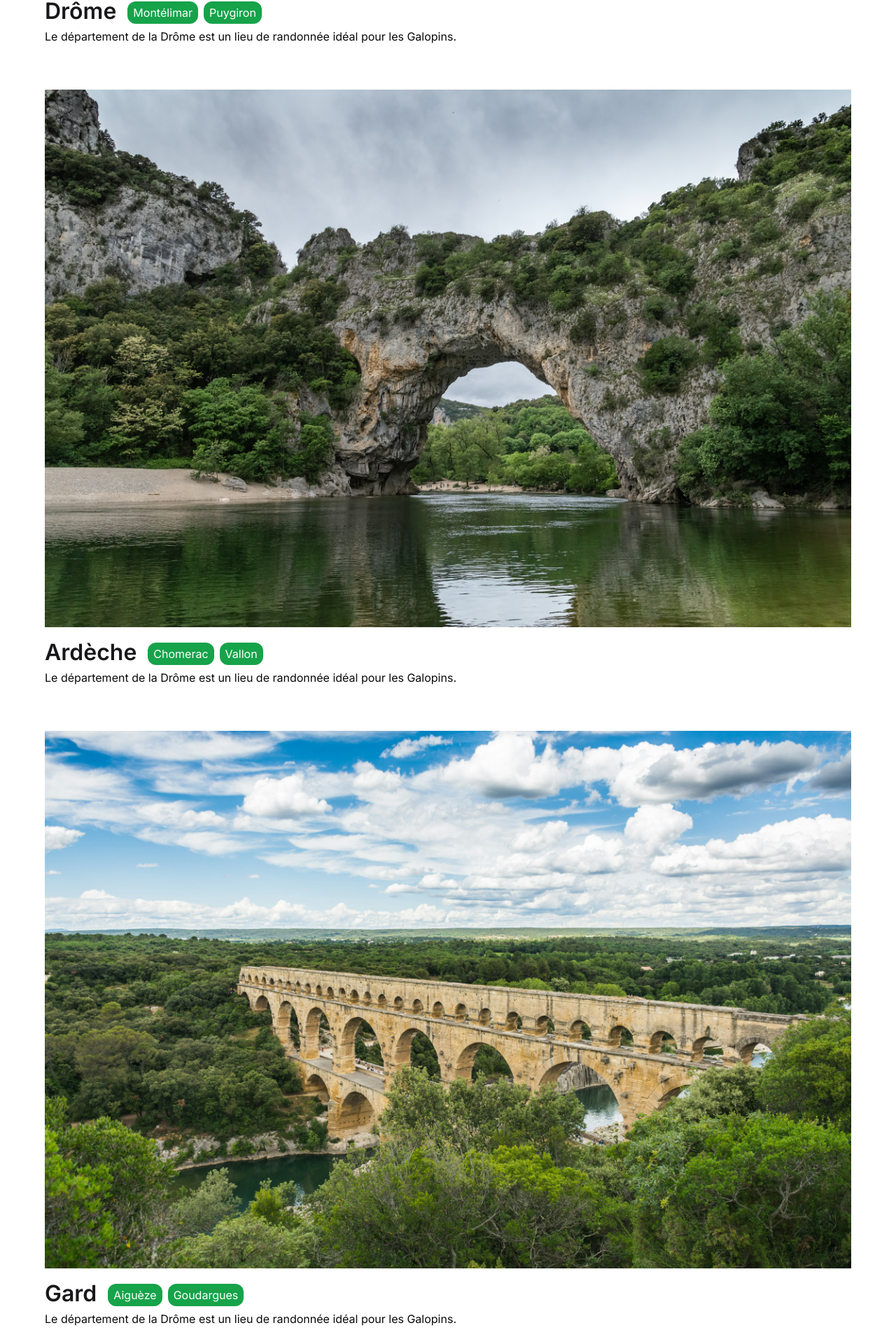
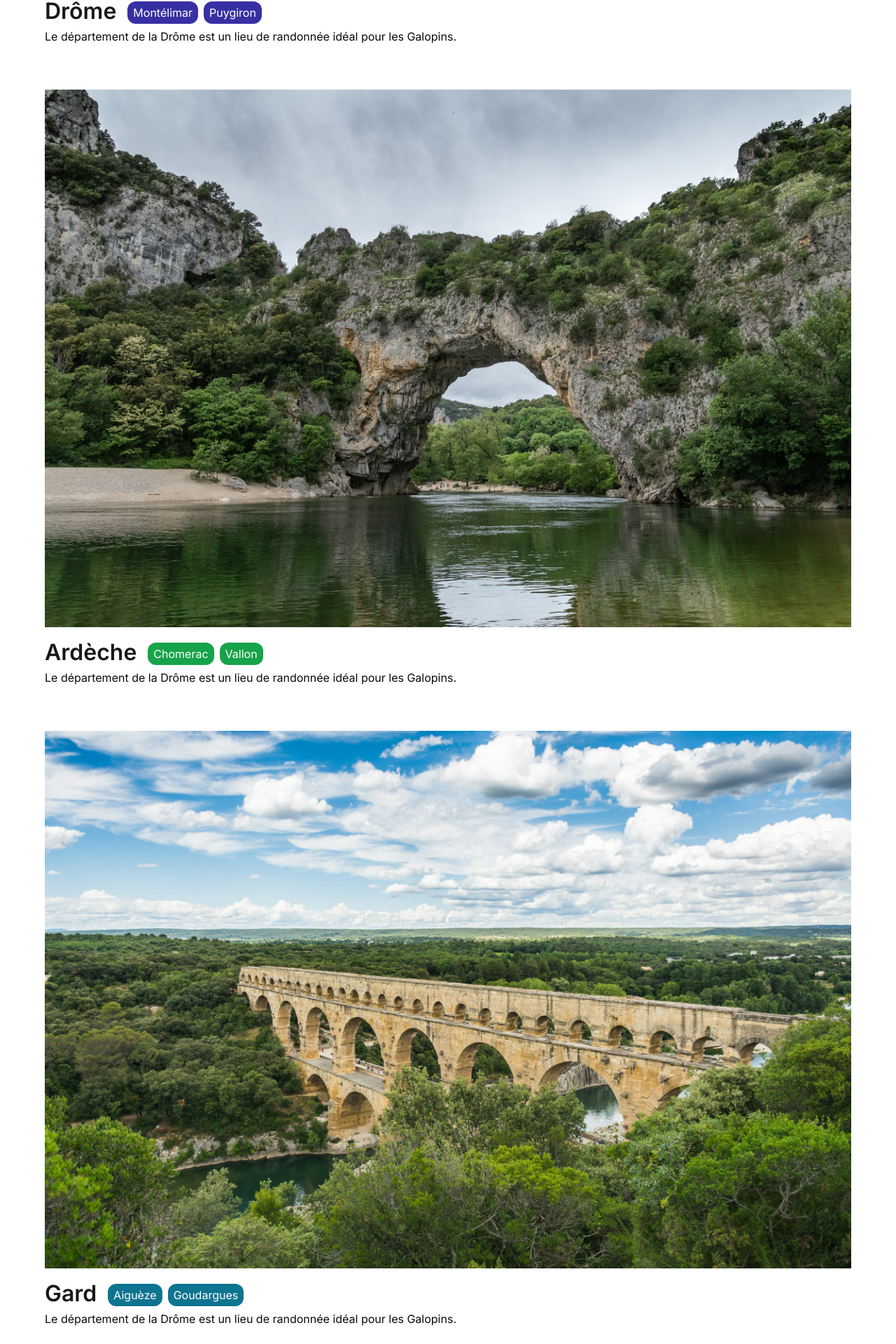
Before and after one commit to SebastienLaurentt/Galopins-Next-V2, a Next.js app: page / in a window 1280 px wide. Shown: the part 1619-3539 px from the top of the page at 70% size. Built offline with nearby package versions, Linux system fonts and the light colour scheme.

Commit message:
set value to tagsBgColor props for areaCards

```diff
--- a/app/globals.css
+++ b/app/globals.css
@@ -105,6 +105,6 @@
   }
 
   .areaTags {
-    @apply text-xs md:text-sm bg-accent rounded-xl px-2 py-1 text-white
+    @apply text-xs md:text-sm rounded-xl px-2 py-1 text-white
   }
 }
--- a/app/page.tsx
+++ b/app/page.tsx
@@ -53,6 +53,7 @@ export default function Home() {
                 areaDescription="Le département de la Drôme est un lieu de randonnée idéal pour les Galopins."
                 tag1="Montélimar"
                 tag2="Puygiron"
+                tagsBgColor="bg-indigo-800"
               />
             </li>
             <li>
@@ -63,6 +64,7 @@ export default function Home() {
                 areaDescription="Le département de la Drôme est un lieu de randonnée idéal pour les Galopins."
                 tag1="Chomerac"
                 tag2="Vallon"
+                tagsBgColor="bg-accent"
               />
             </li>
             <li>
@@ -73,6 +75,7 @@ export default function Home() {
                 areaDescription="Le département de la Drôme est un lieu de randonnée idéal pour les Galopins."
                 tag1="Aiguèze"
                 tag2="Goudargues"
+                tagsBgColor="bg-cyan-700"
               />
             </li>
           </ul>
```
